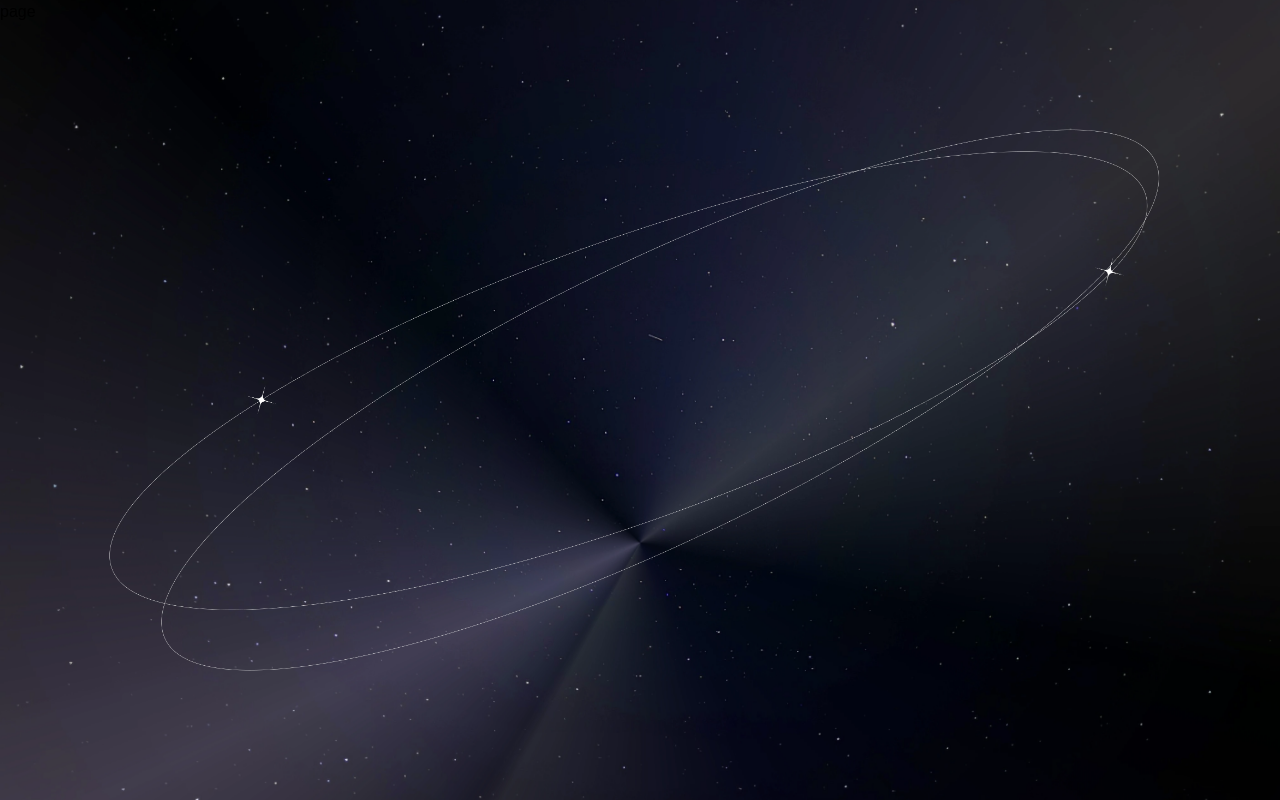
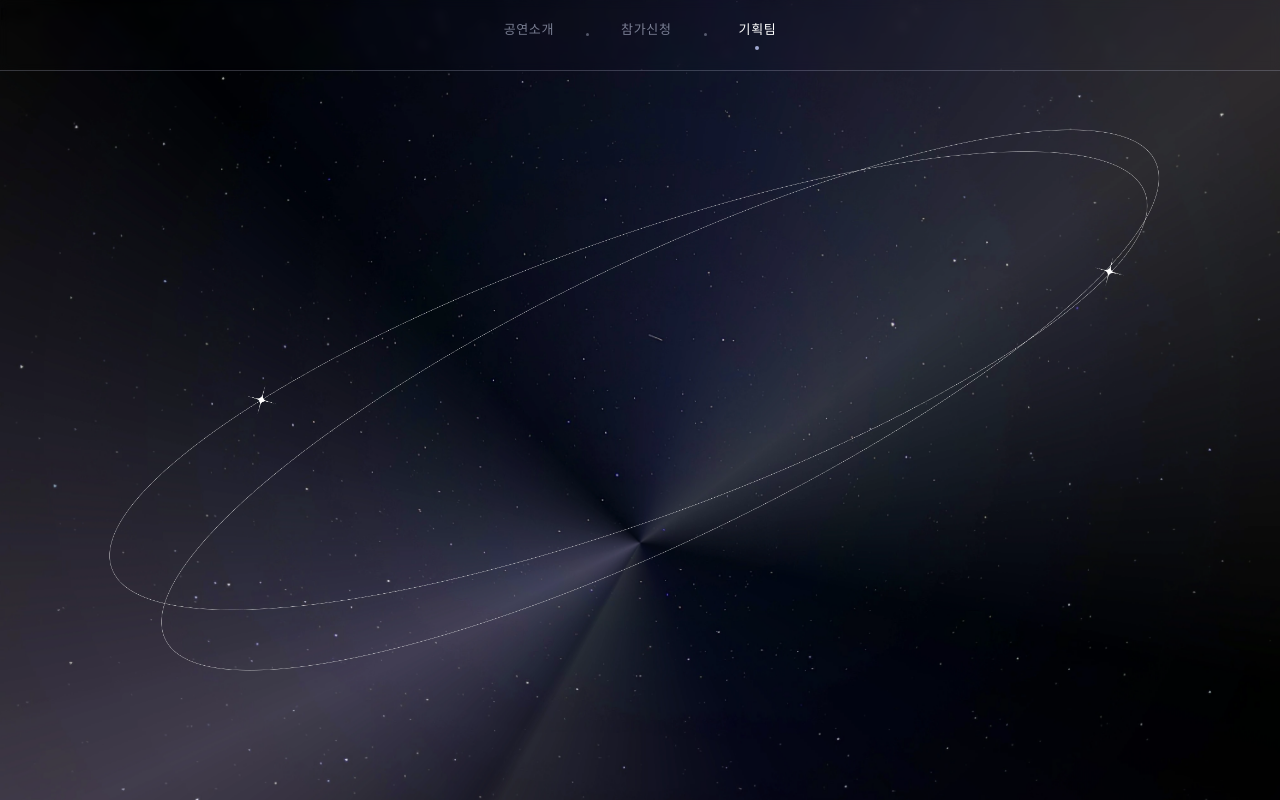
Before and after one commit to S2ej1n/LovenPeacE, a Next.js app: page /planning-team in a window 1280 px wide. Built offline with nearby package versions, Linux system fonts and the light colour scheme.

Commit message:
design: Navbar 레이아웃 분리

```diff
--- a/app/layout.tsx
+++ b/app/layout.tsx
@@ -3,6 +3,8 @@ import { ReactNode } from 'react';
 import './globals.css';
 import styles from './layout.module.css';
 import Image from 'next/image';
+import { NavProvider } from '@/components/NavBar/NavContext';
+import NavBar from '@/components/NavBar/NavBar';
 
 const notoSansKR = Noto_Sans_KR({
   subsets: ['latin'],
@@ -15,6 +17,8 @@ export default function RootLayout({ children }: { children: ReactNode }) {
   return (
     <html lang="ko" className={notoSansKR.variable}>
       <body>
+        <NavProvider>
+          <NavBar />
           {children}
           {/* 배경 orbit */}
           <Image
@@ -25,6 +29,7 @@ export default function RootLayout({ children }: { children: ReactNode }) {
             height={800}
             priority
           />
+        </NavProvider>
       </body>
     </html>
   );
--- a/components/HeroSection/HeroSection.tsx
+++ b/components/HeroSection/HeroSection.tsx
@@ -1,12 +1,13 @@
 'use client';
 
-import { useState, useEffect, useRef } from 'react';
+import { useEffect, useRef } from 'react';
 import Image from 'next/image';
 import styles from './HeroSection.module.css';
-import NavBar from '../NavBar/NavBar';
 import InfoIntro from '../InfoIntro/InfoIntro';
 import InfoSection from '../InfoSection/InfoSection';
 import FormSection from '../FormSection/FormSection';
+import { useNavContext } from '../NavBar/NavContext';
+import type { Section } from '../NavBar/NavContext';
 
 interface HeartConfig {
   id: number;
@@ -25,7 +26,6 @@ const HEARTS: HeartConfig[] = [
   { id: 7, styleClass: styles.h7, width: 130,  height: 55  },
 ];
 
-export type Section = 'hero' | 'intro' | 'info' | 'form';
 const SECTIONS: Section[] = ['hero', 'intro', 'info', 'form'];
 
 function getLayerClass(layer: Section, current: Section, s: Record<string, string>) {
@@ -37,7 +37,7 @@ function getLayerClass(layer: Section, current: Section, s: Record<string, strin
 }
 
 export default function HeroSection() {
-  const [currentSection, setCurrentSection] = useState<Section>('hero');
+  const { currentSection, setCurrentSection } = useNavContext();
   const currentSectionRef = useRef<Section>(currentSection);
   const infoLayerRef = useRef<HTMLDivElement>(null);
   const formLayerRef = useRef<HTMLDivElement>(null);
@@ -104,29 +104,11 @@ export default function HeroSection() {
     };
   }, []);
 
-  const handleNavClick = (item: string) => {
-    if (item === '공연소개') setCurrentSection('hero');
-    if (item === '참가신청') setCurrentSection('form');
-  };
-
   const layerClass = (layer: Section) =>
     `${styles.layer} ${getLayerClass(layer, currentSection, styles)}`;
 
   return (
     <main className={styles.scene}>
-      {/* 배경 orbit */}
-      {/* <Image
-        className={styles.orbitImg}
-        src="/orbit.png"
-        alt="orbit"
-        width={1200}
-        height={800}
-        priority
-      />
-       */}
-      {/* Navigation */}
-      <NavBar currentSection={currentSection} onNavClick={handleNavClick} />
-
       {/* Hero Layer */}
       <div className={layerClass('hero')}>
         <section className={styles.titleWrap}>
--- a/components/NavBar/NavBar.tsx
+++ b/components/NavBar/NavBar.tsx
@@ -1,16 +1,30 @@
 'use client';
 
+import { useRouter, usePathname } from 'next/navigation';
 import styles from './NavBar.module.css';
+import { useNavContext } from './NavContext';
+import type { Section } from './NavContext';
 
 const NAV_ITEMS: string[] = ['공연소개', '참가신청', '기획팀'];
 
-interface NavBarProps {
-  currentSection: 'hero' | 'intro' | 'info' | 'form';
-  onNavClick?: (item: string) => void;
-}
+export default function NavBar() {
+  const router = useRouter();
+  const pathname = usePathname();
+  const { currentSection, setCurrentSection } = useNavContext();
 
-export default function NavBar({ currentSection, onNavClick }: NavBarProps) {
-  const active = currentSection === 'form' ? '참가신청' : '공연소개';
+  const active =
+    pathname === '/planning-team' ? '기획팀' :
+    currentSection === 'form' ? '참가신청' : '공연소개';
+
+  const handleNavClick = (item: string) => {
+    if (item === '기획팀') {
+      router.push('/planning-team');
+    } else {
+      const section: Section = item === '참가신청' ? 'form' : 'hero';
+      setCurrentSection(section);
+      if (pathname !== '/') router.push('/');
+    }
+  };
 
   return (
     <nav className={styles.nav}>
@@ -18,10 +32,10 @@ export default function NavBar({ currentSection, onNavClick }: NavBarProps) {
         <div key={item} className={styles.navItemWrap}>
           {index !== 0 && <span className={styles.divider} />}
 
-          <div className={styles.navItem} onClick={() => onNavClick?.(item)}>
-            <a className={`${styles.navLink} ${active === item ? styles.active : ''}`} href="#">
+          <div className={styles.navItem} onClick={() => handleNavClick(item)}>
+            <span className={`${styles.navLink} ${active === item ? styles.active : ''}`}>
               {item}
-            </a>
+            </span>
             {active === item && <span className={styles.activeDot} />}
           </div>
         </div>
--- /dev/null
+++ b/components/NavBar/NavContext.tsx
@@ -0,0 +1,26 @@
+'use client';
+
+import { createContext, useContext, useState, ReactNode } from 'react';
+
+export type Section = 'hero' | 'intro' | 'info' | 'form';
+
+interface NavContextType {
+  currentSection: Section;
+  setCurrentSection: (s: Section) => void;
+}
+
+const NavContext = createContext<NavContextType>({
+  currentSection: 'hero',
+  setCurrentSection: () => {},
+});
+
+export function NavProvider({ children }: { children: ReactNode }) {
+  const [currentSection, setCurrentSection] = useState<Section>('hero');
+  return (
+    <NavContext.Provider value={{ currentSection, setCurrentSection }}>
+      {children}
+    </NavContext.Provider>
+  );
+}
+
+export const useNavContext = () => useContext(NavContext);
```
Lines whose indentation alone changed are shown as unchanged.
